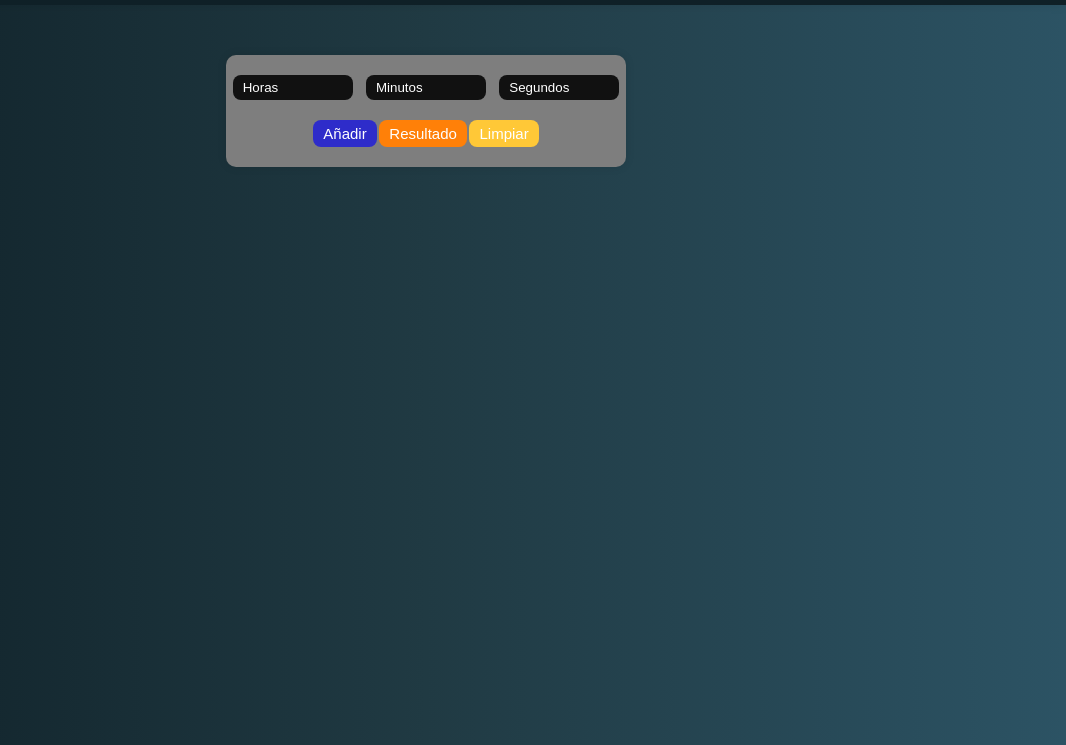
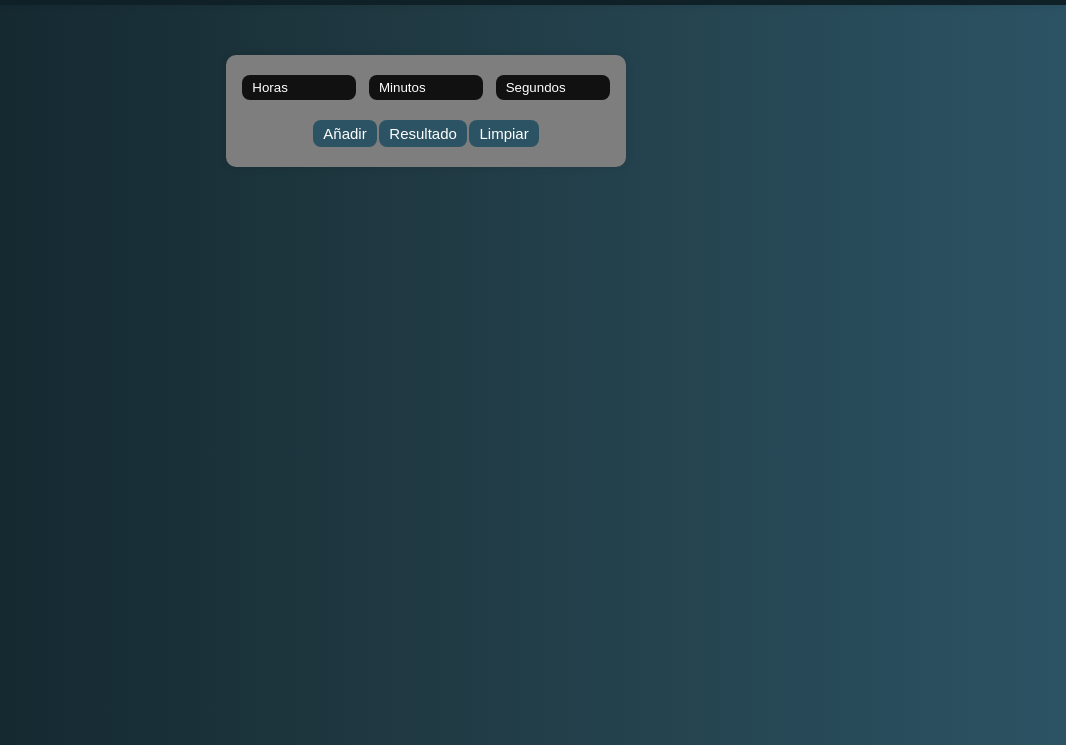
Before and after one commit to DavidAlternative/SumarTiempo, a website: page home/index.html in a window 1280 px wide. Shown: the part 55-800 px from the top of the page, without its empty margins (214-1280 px from the left). Drawn offline with Linux system fonts and the light colour scheme.

Commit message:
Small change on styles

```diff
--- a/styles/index.css
+++ b/styles/index.css
@@ -27,6 +27,8 @@ body {
   border-radius: 10px;
   box-shadow: 0px 0px 10px rgba(0, 0, 0, 0.1);
   margin-top: 50px;
+  padding-left: 10px;
+  padding-right: 10px;
 }
 
 .input-container {
@@ -51,15 +53,27 @@ body {
 }
 
 #add {
-  background-color: #2e2cca;
+  background-color: #2c5364;
+}
+
+#add:hover {
+  background-color: #0f2027;
 }
 
 #ok {
-  background-color: #ff8008;
+  background-color: #2c5364;
+}
+
+#ok:hover {
+  background-color: #0f2027;
 }
 
 #clear {
-  background-color: #ffc837;
+  background-color: #2c5364;
+}
+
+#clear:hover {
+  background-color: #0f2027;
 }
 
 .input {
```
